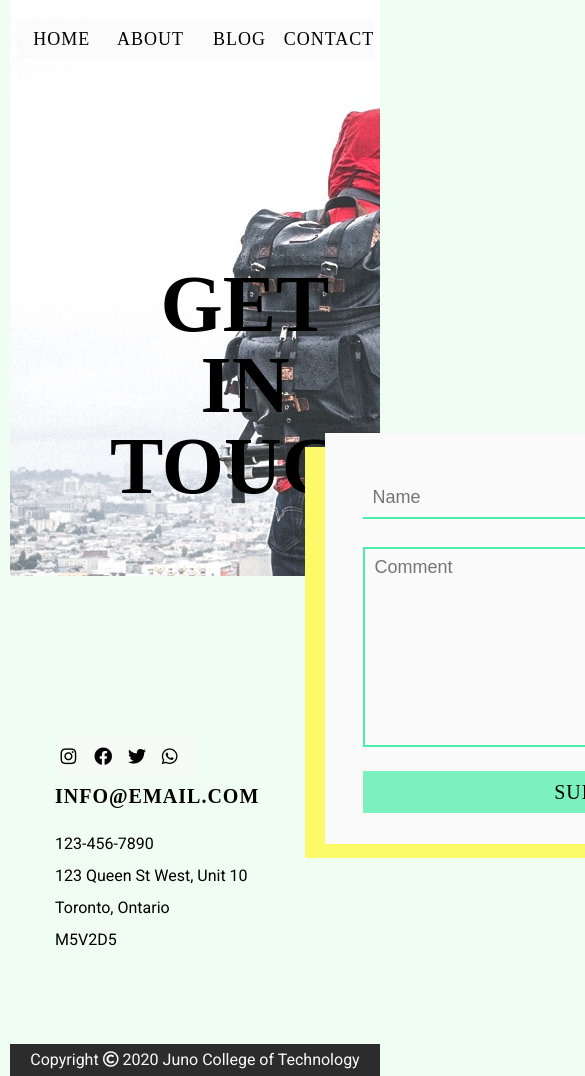
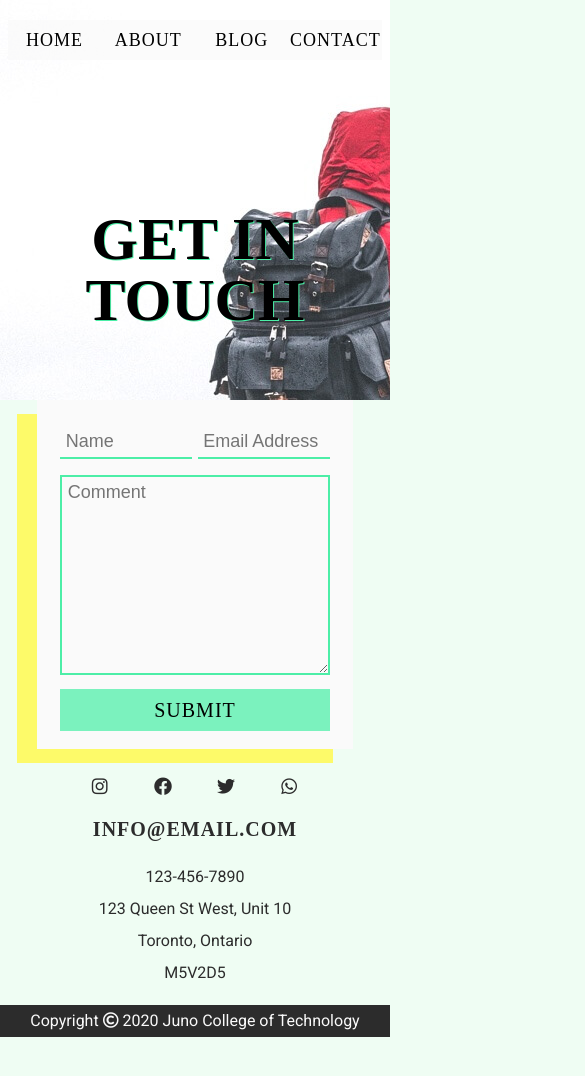
Before and after one commit to amay-zingg/anastasia-may-project-two, a plain HTML site: page contact.html in a window 390 px wide. Shown: the top 1076 px of the page, 585 px wide, since content can reach past the window. After the commit the page ends 1037 px from the top, so only its background shows below. Drawn offline with Linux system fonts and the light colour scheme; a web font is replaced by a local one.

Commit message:
Last update before due

```diff
--- a/contact.html
+++ b/contact.html
@@ -26,7 +26,7 @@
                 </ul>
             </nav>
 
-            <h2>Get in Touch</h2>
+            <h2>Get in <span>Touch</span></h2>
 
         </header>
 
--- a/styles/sass/_responsive.scss
+++ b/styles/sass/_responsive.scss
@@ -54,11 +54,8 @@
             padding: 5%;
         }
 
-        // section.gallery .gallery-container{
-        //     height: 200px;
-        // }
+    }
 
-    }
 
 @media screen and (max-width: 800px){
 
@@ -85,6 +82,19 @@
     nav ul li a {
         font-size: 18px;
         line-height: 40px;
+    }
+
+    nav.social-nav{
+        width: 80%;
+        margin: 0 auto;
+    }
+
+    nav.social-nav ul{
+        background-color: $mint;
+    }
+
+    nav.social-nav ul li{
+        text-align: center;
     }
 
     main.blog-content{
@@ -116,18 +126,56 @@
 
     section.gallery .gallery-container{
         flex-direction: column;
-        width: 70%;
     }
 
     section.gallery .gallery-container img {
         padding: 5% 0;
     }
+
+    .contact-header{
+        height: 400px;
+    }
+
+    .blog-header h2, .contact-header h2{
+        @include fontSize(60px);
+        width: 100%;
+        text-shadow: 1px 1px $green;
+    }
+
+    .contact-page{
+        flex-direction: column;
+        width: 90%;
+    }
+
+    section.contact-form, aside.contact{
+        width: 90%;
+        margin: 0 auto;
+    }
+
+    section.contact-form .bottom-corner-left{
+        position: relative;
+        top: 0;
+    }
+
+    aside.contact{
+        text-align: center;
+    }
+
+    aside.contact{
+        margin-top: 0;
+        padding-top: 5%;
+    }
+
 }
 
 @media screen and (max-width: 630px){
 
-        h1{
-            font-size: 50px;
+        h1, .contact-header h2{
+            @include fontSize(60px);
+        }
+
+        h2 span{
+            display: block;
         }
 
         section.intro {
@@ -137,6 +185,7 @@
         h3 {
             font-size: 35px;
             line-height: 40px;
+            @include fontSize(35px);
         }
 
         section.intro p{
@@ -199,11 +248,18 @@
             text-align: center;
         }
 
+        .blog-post-commenter{
+            width: 35%
+        }
+
+        .blog-post-comment{
+            width: 60%;
+        }
 }
 
 @media screen and (max-width: 480px){
 
-        header{
+        header, .blog-header{
             height: 100%;
         }
 
--- a/styles/sass/_typography.scss
+++ b/styles/sass/_typography.scss
@@ -49,7 +49,7 @@ h2{
 }
 
 .contact-header h2{
-    @include fontSize(80px);
+    @include fontSize(70px);
     width: 73%;
 }
 
--- a/styles/sass/style.scss
+++ b/styles/sass/style.scss
@@ -56,8 +56,6 @@ section.site-info, section.gallery, section.contact-form{
     margin-right: auto;
     margin-left:  auto;
     max-width: 1200px;
-    padding-right: 10px;
-    padding-left:  10px;
 }
 
 /* * * * HEADER * * * */
@@ -80,7 +78,7 @@ header, .contact-header{
     background: url(../assets/contact-header.jpg);
     background-repeat: no-repeat;
     background-color: $mint;
-    height: 75vh;
+    height: 55vh;
 }
 
 header, .blog-header{
@@ -295,18 +293,17 @@ section.gallery{
 }
 
 section.gallery .gallery-container{
-    width: calc(100% / 3 - 5%);
-    // height: 300px;
     margin: 0 auto;
     display: flex;
     justify-content: space-around;
 }
 
-section.gallery .gallery-container img{
+section.gallery .gallery-container figure{
     padding: 3%;
+    margin: 0;
 }
 
-section.gallery .gallery-container img:nth-child(2){
+section.gallery .gallery-container figure:nth-child(2){
     padding: 3% 0;
 }
 
@@ -475,7 +472,7 @@ button.comment-submit, button.contact-submit{
 /* * * * CONTACT * * * */
 
 .contact-page{
-    width: 900px;
+    width: 800px;
     margin: 0 auto;
     display: flex;
     justify-content: center;
@@ -499,11 +496,12 @@ section.contact-form form, section.contact-form form fieldset{
 }
 
 aside.contact{
-    margin-top: 10%;
+    margin-top: 15%;
+    color: $black;
 }
 
 section.contact-form .bottom-corner-left{
-    top: -200px;
+    top: -115px;
 }
 
 section.contact-form{
@@ -525,17 +523,28 @@ p.contact span{
 
 nav.social-nav{
     height: 30px;
-    width: 50%;
+    width: 70%;
 }
 
 nav.social-nav ul{
     display: flex;
     justify-content: space-between;
+    background-color: none;
 }
 
 nav.social-nav ul li{
     width: calc(100% / 4);
     text-align: left;
+}
+
+nav.social-nav ul li a{
+    color: $black;
+}
+
+nav.social-nav ul li:hover, nav.social-nav ul li:active {
+    text-shadow: 1px 1px $green;
+    border-bottom: none;
+    color: $yellow;
 }
 
 /* * * * FOOTER * * * */
```
Also changed, not shown: index.html (+9 -3 lines), styles/style.css.
